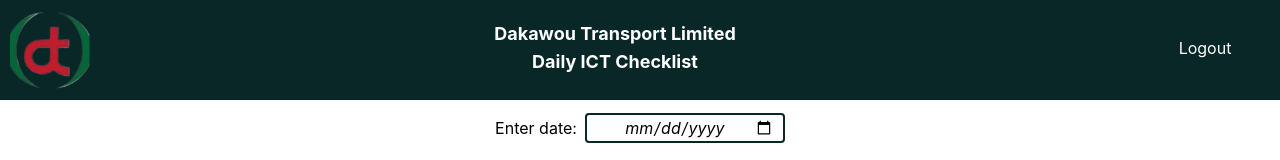
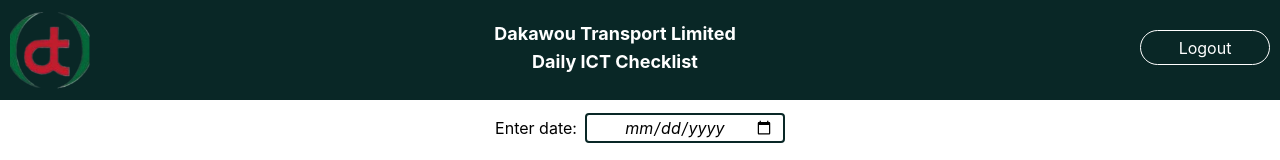
Before and after one commit to mumbi-prog/Checklist-Client, a React (Create React App) app: page / in a window 1280 px wide. Shown: the top 160 px of the page. Built offline with nearby package versions, Linux system fonts and the light colour scheme; no server answers.

Commit message:
Finished styling logout button

```diff
--- a/src/components/checklist/NewChecklist.jsx
+++ b/src/components/checklist/NewChecklist.jsx
@@ -64,7 +64,7 @@ function NewChecklist(){
           <h3>Dakawou Transport Limited</h3>
           <h3>Daily ICT Checklist</h3>
         </div>
-        <button className='logout-btn bg-button-color border-white text-white h-[35px] w-[130px] rounded-full align-center mt-[20px] mb-[25px] transition-transform transform hover:scale-105 hover:bg-white hover:text-button-color pointer'>Logout</button>
+        <button className='auth-btn bg-button-color border-white text-white h-[35px] w-[130px] rounded-full align-center mt-[20px] mb-[25px] transition-transform transform hover:scale-101  transition duration-300 ease-in hover:bg-white hover:text-button-color pointer ease-in'>Logout</button>
       </nav>
       <div className='w-[100%] bg-yellow no-wrap flex justify-center'>
         <label className='list-date flex items-center'>
--- a/src/components/checklist/checklist.css
+++ b/src/components/checklist/checklist.css
@@ -14,21 +14,11 @@ nav{
     justify-content: space-between;
 }
 
-/* span{
-    margin-left: 5px;
-} */
 .nav-titles{
     color: white;
     padding-top: 10px;
     font-size: large;
 }
-/* .logout-btn{
-    color: #f2f2f2;
-    border: 2px solid #f2f2f2;
-    margin: 25px;
-    width: 70px;
-    border-radius: 20%;
-} */
 
 .search-heading{
     color:#092726;
@@ -88,3 +78,7 @@ th, td {
 th {
     background-color: #f2f2f2;
 }
+
+.auth-btn{
+    border: 1px solid white;
+}
```
